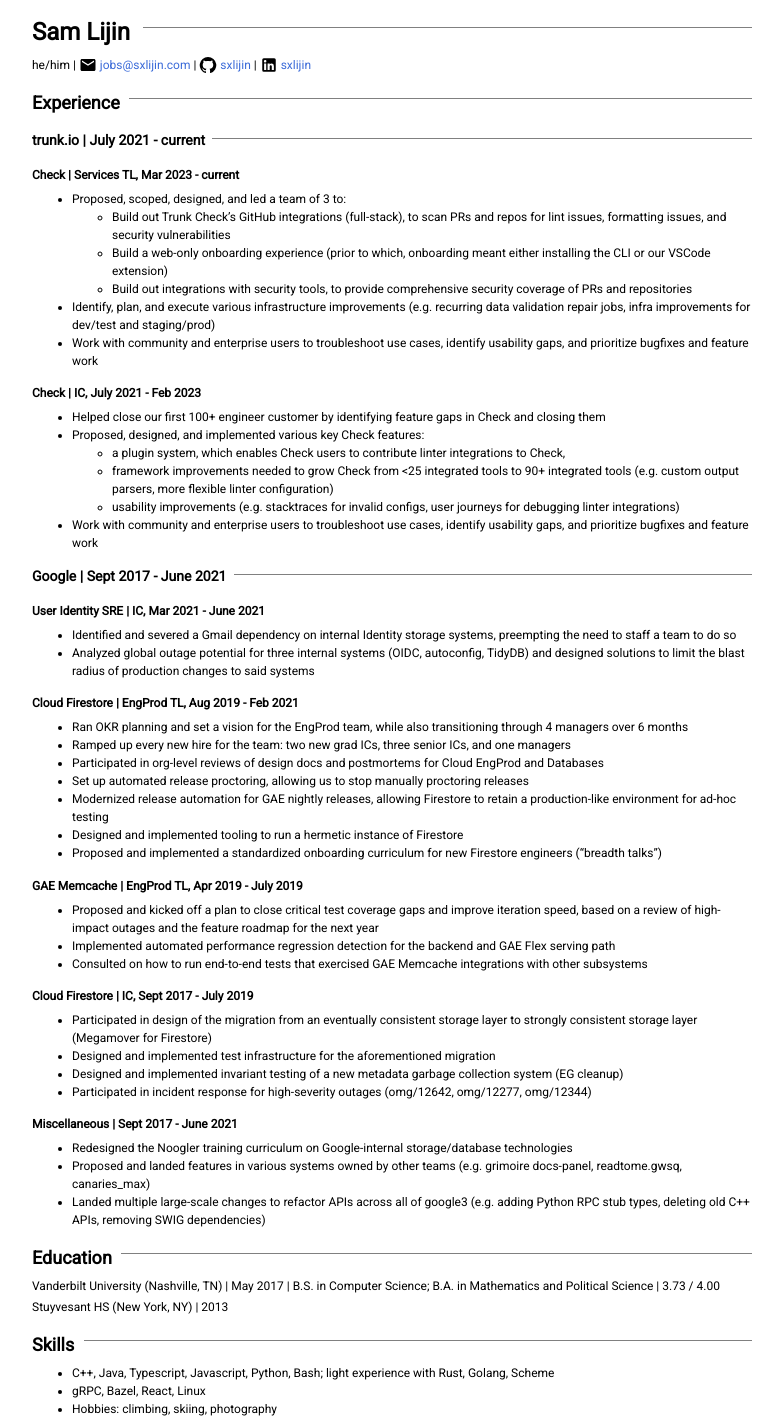
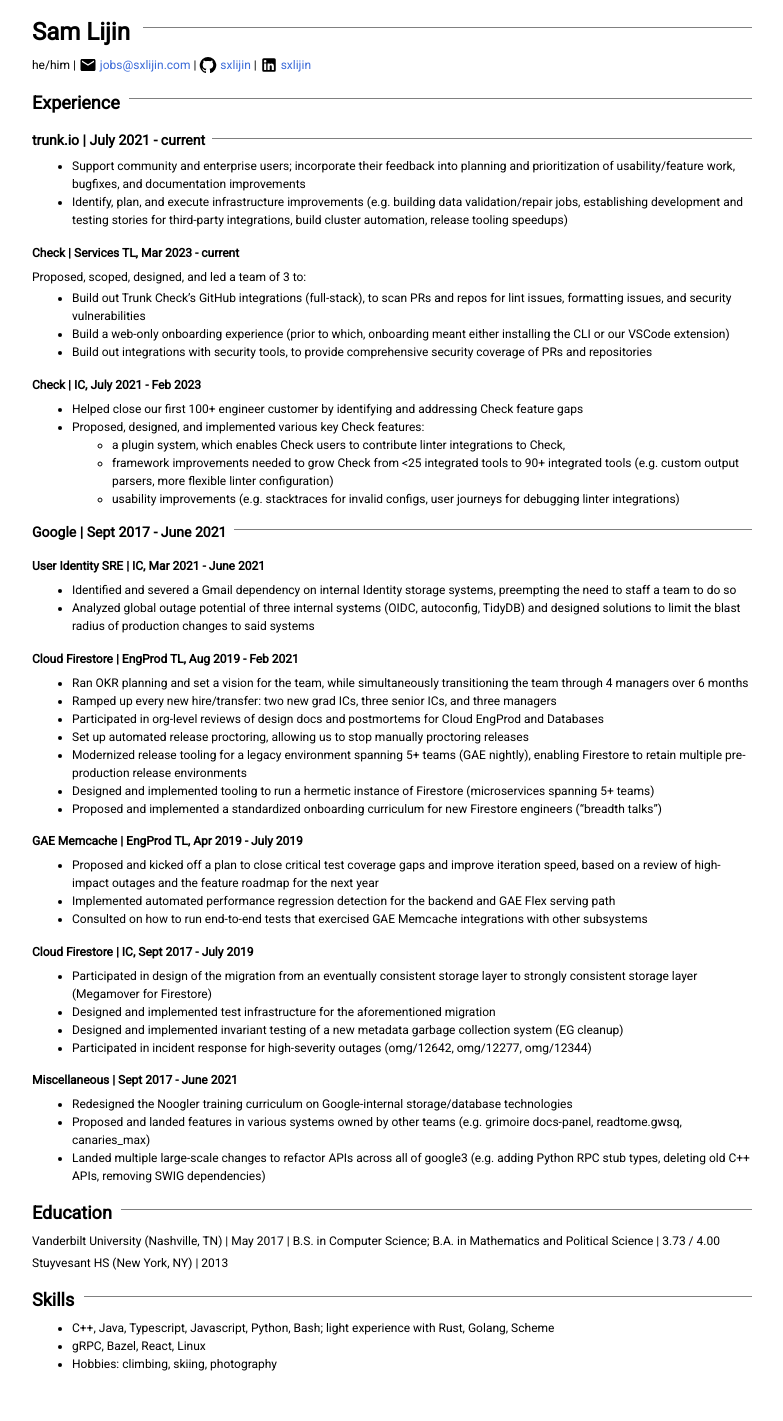
Before and after one commit to sxlijin/sxlijin.github.io, a Jekyll site: the page built from resume.md, in a window 1280 px wide. Shown: the whole page, without its empty margins (248-1031 px from the left). Built offline with Jekyll 4.4.1, drawn with Linux system fonts in a browser that asks for light colours; after the commit the page ends 1377 px from its top, so only the background shows below that.

Commit message:
resume: improve copy for Firestore responsibilities

```diff
--- a/resume.md
+++ b/resume.md
@@ -22,39 +22,39 @@
 
 ### trunk.io \| July 2021 - current
 
+* Support community and enterprise users; incorporate their feedback into planning and prioritization of usability/feature work, bugfixes, and documentation improvements
+* Identify, plan, and execute infrastructure improvements (e.g. building data validation/repair jobs, establishing development and testing stories for third-party integrations, build cluster automation, release tooling speedups)
+
 #### Check \| Services TL, Mar 2023 - current
 
-* Proposed, scoped, designed, and led a team of 3 to:
-  * Build out Trunk Check's GitHub integrations (full-stack), to scan PRs and repos for lint issues, formatting issues, and security vulnerabilities
-  * Build a web-only onboarding experience (prior to which, onboarding meant either installing the CLI or our VSCode extension)
-  * Build out integrations with security tools, to provide comprehensive security coverage of PRs and repositories
-* Identify, plan, and execute various infrastructure improvements (e.g. recurring data validation repair jobs, infra improvements for dev/test and staging/prod)
-* Work with community and enterprise users to troubleshoot use cases, identify usability gaps, and prioritize bugfixes and feature work
+Proposed, scoped, designed, and led a team of 3 to:
+* Build out Trunk Check's GitHub integrations (full-stack), to scan PRs and repos for lint issues, formatting issues, and security vulnerabilities
+* Build a web-only onboarding experience (prior to which, onboarding meant either installing the CLI or our VSCode extension)
+* Build out integrations with security tools, to provide comprehensive security coverage of PRs and repositories
 
 #### Check \| IC, July 2021 - Feb 2023
 
-* Helped close our first 100+ engineer customer by identifying feature gaps in Check and closing them
+* Helped close our first 100+ engineer customer by identifying and addressing Check feature gaps
 * Proposed, designed, and implemented various key Check features:
   * a plugin system, which enables Check users to contribute linter integrations to Check,
   * framework improvements needed to grow Check from <25 integrated tools to 90+ integrated tools (e.g. custom output parsers, more flexible linter configuration)
   * usability improvements (e.g. stacktraces for invalid configs, user journeys for debugging linter integrations)
-* Work with community and enterprise users to troubleshoot use cases, identify usability gaps, and prioritize bugfixes and feature work
 
 ### Google \| Sept 2017 - June 2021
 
 #### User Identity SRE \| IC, Mar 2021 - June 2021
 
 * Identified and severed a Gmail dependency on internal Identity storage systems, preempting the need to staff a team to do so
-* Analyzed global outage potential for three internal systems (OIDC, autoconfig, TidyDB) and designed solutions to limit the blast radius of production changes to said systems
+* Analyzed global outage potential of three internal systems (OIDC, autoconfig, TidyDB) and designed solutions to limit the blast radius of production changes to said systems
 
 #### Cloud Firestore \| EngProd TL, Aug 2019 - Feb 2021
 
-* Ran OKR planning and set a vision for the EngProd team, while also transitioning through 4 managers over 6 months
-* Ramped up every new hire for the team: two new grad ICs, three senior ICs, and one managers
+* Ran OKR planning and set a vision for the team, while simultaneously transitioning the team through 4 managers over 6 months
+* Ramped up every new hire/transfer: two new grad ICs, three senior ICs, and three managers
 * Participated in org-level reviews of design docs and postmortems for Cloud EngProd and Databases
 * Set up automated release proctoring, allowing us to stop manually proctoring releases
-* Modernized release automation for GAE nightly releases, allowing Firestore to retain a production-like environment for ad-hoc testing
-* Designed and implemented tooling to run a hermetic instance of Firestore
+* Modernized release tooling for a legacy environment spanning 5+ teams (GAE nightly), enabling Firestore to retain multiple pre-production release environments
+* Designed and implemented tooling to run a hermetic instance of Firestore (microservices spanning 5+ teams)
 * Proposed and implemented a standardized onboarding curriculum for new Firestore engineers ("breadth talks")
 
 #### GAE Memcache \| EngProd TL, Apr 2019 - July 2019
```
